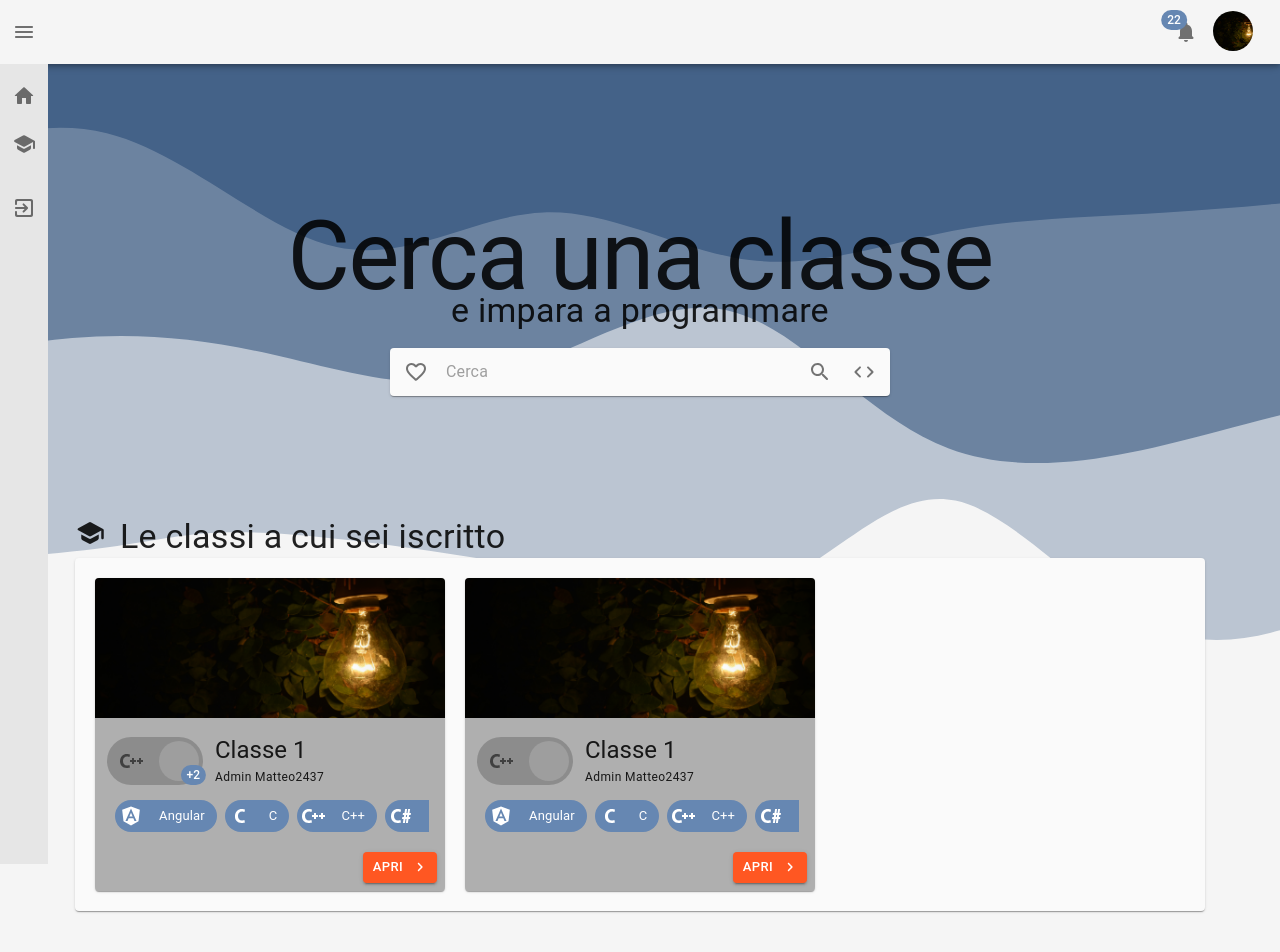
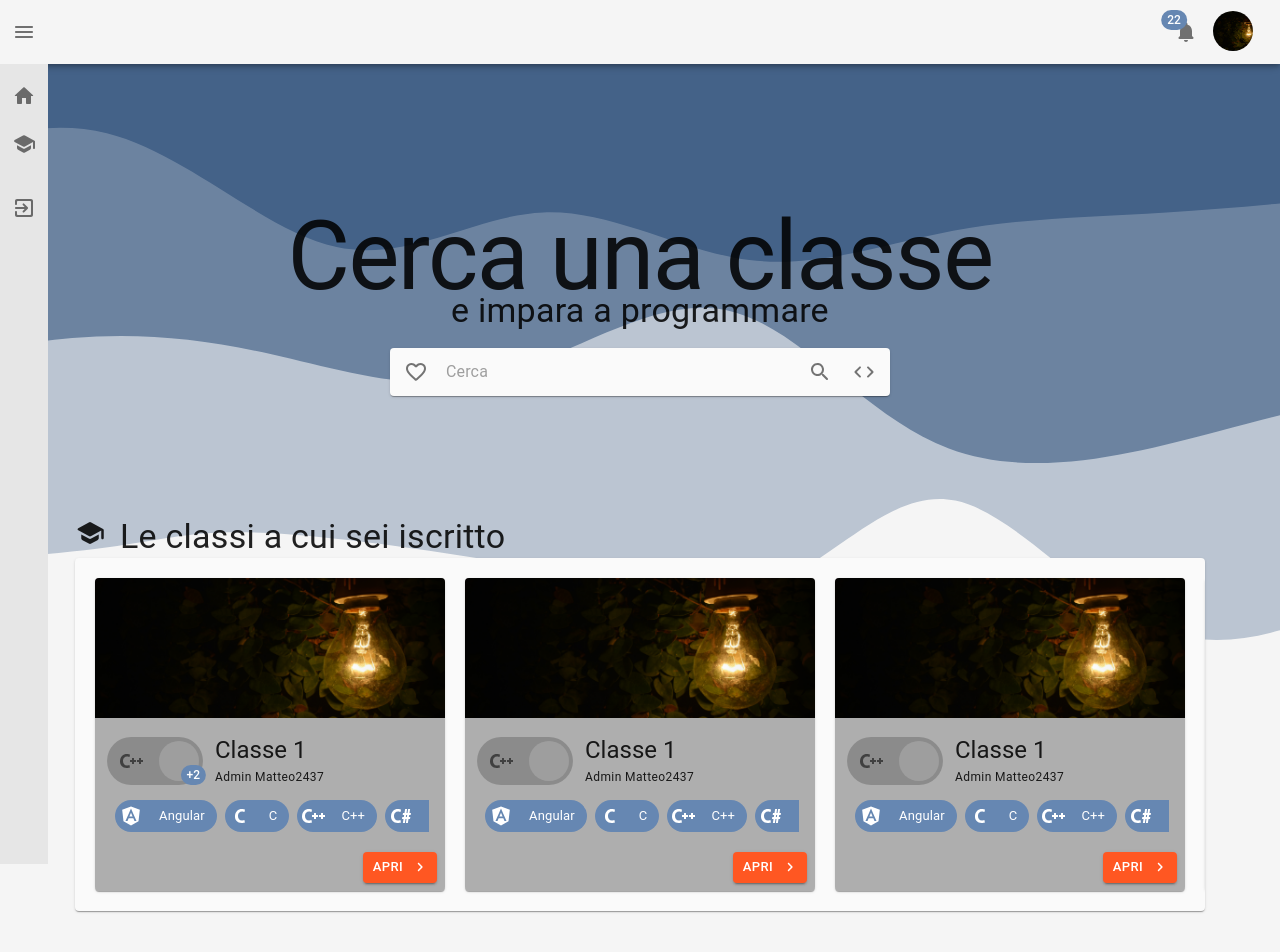
Before and after one commit to webion-hub/cody, a React (Create React App) app in the folder cody/ClientApp/: page / in a window 1280 px wide. Shown: the top 952 px of the page. Built offline with nearby package versions, Linux system fonts and the light colour scheme; grey boxes are pictures that could not be loaded.

Commit message:
small changes

```diff
--- a/cody/ClientApp/src/App.js
+++ b/cody/ClientApp/src/App.js
@@ -1,5 +1,5 @@
-import React, { Component, useEffect } from 'react';
-import { BrowserRouter as BrowserRouter, Route, Switch} from 'react-router-dom';
+import React, { Component } from 'react';
+import { BrowserRouter, Route, Switch} from 'react-router-dom';
 import { Layout } from './components/Layout';
 
 import { Login } from './pages/login/login';
--- a/cody/ClientApp/src/components/buttons/loading_button.js
+++ b/cody/ClientApp/src/components/buttons/loading_button.js
@@ -7,10 +7,6 @@ import { CircularProgress } from '@material-ui/core';
 
 
 export class LoadingButton extends Component{
-  constructor(props){
-    super(props);
-  }
-
   render(){
     return(
       this.props.fullWidth ? (
--- a/cody/ClientApp/src/pages/home/home.js
+++ b/cody/ClientApp/src/pages/home/home.js
@@ -74,6 +74,26 @@ export function Home(){
               profilePic: "images/forest.jpg"
             },
             users: []
+          },
+          {
+             image: "images/bulb.jpeg",
+             title: "Classe 1",
+             icon: (<Cpp/>),
+             admin: {
+               username: "Matteo2437",
+               profilePic: "images/forest.jpg"
+             },
+             users: []
+           },
+           {
+            image: "images/bulb.jpeg",
+            title: "Classe 1",
+            icon: (<Cpp/>),
+            admin: {
+              username: "Matteo2437",
+              profilePic: "images/forest.jpg"
+            },
+            users: []
           }
        ]}
       />
--- a/cody/ClientApp/src/pages/sign_up/sign_up.js
+++ b/cody/ClientApp/src/pages/sign_up/sign_up.js
@@ -5,6 +5,7 @@ import { Paper } from '@material-ui/core';
 import { Box } from '@material-ui/core';
 import { Link } from '@material-ui/core';
 import { Typography } from '@material-ui/core';
+import { withStyles } from '@material-ui/styles';
 
 import { EmailPassword } from './sign_up_steps/1_email_password/email_password_step';
 import { EmailPasswordController } from './sign_up_steps/1_email_password/email_password_controller';
--- a/cody/ClientApp/src/pages/sign_up/sign_up_components/signup_stepper.js
+++ b/cody/ClientApp/src/pages/sign_up/sign_up_components/signup_stepper.js
@@ -128,7 +128,7 @@ export class SignUpStepper extends Component {
           activeStep={this.state.activeStep}
           alternativeLabel
           style={{
-            padding: "0 !important"
+            padding: "0 !important",
           }}
         >
           {this.state.steps.map((label, index) => {
```
Lines whose indentation alone changed are shown as unchanged.
